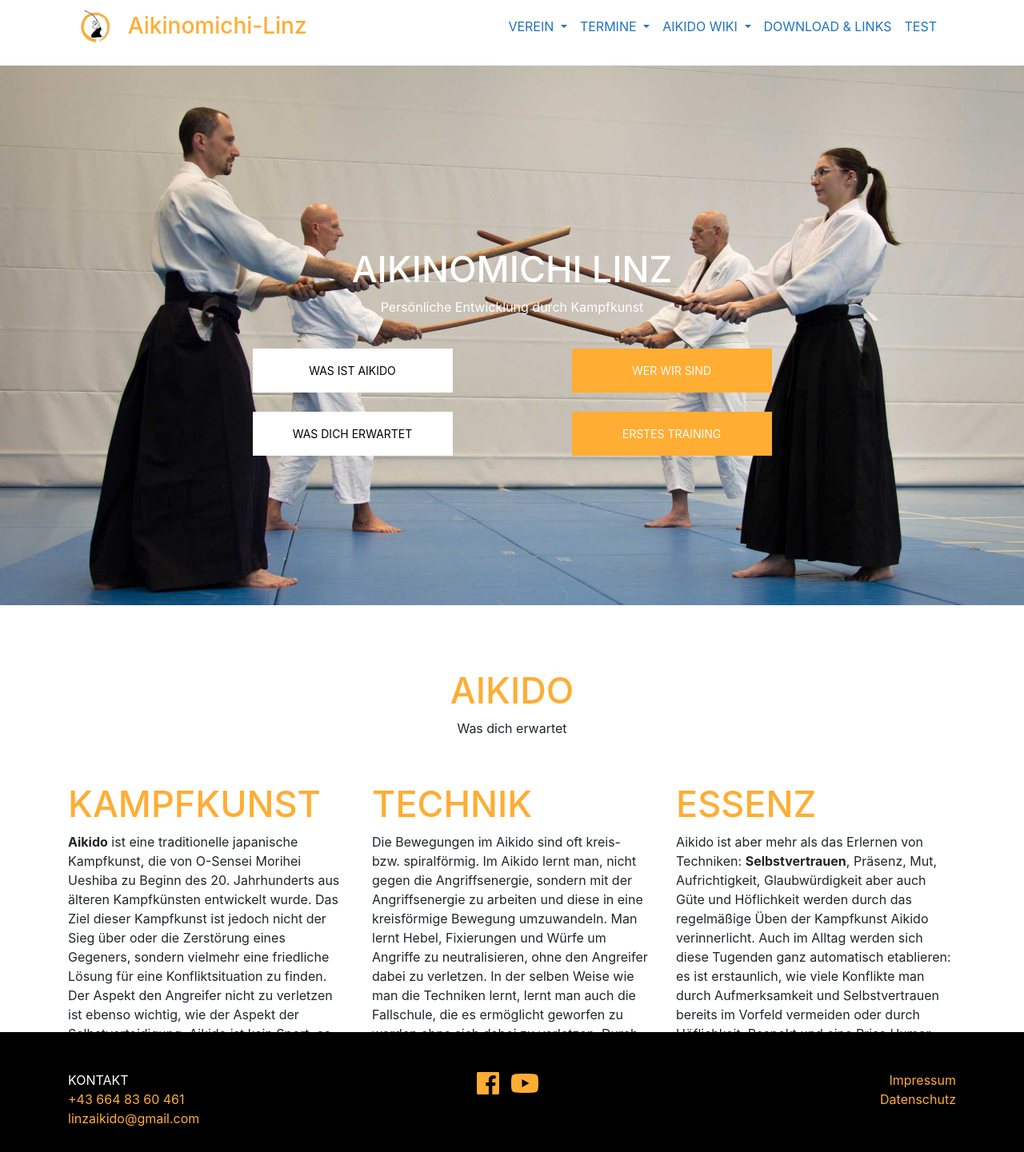
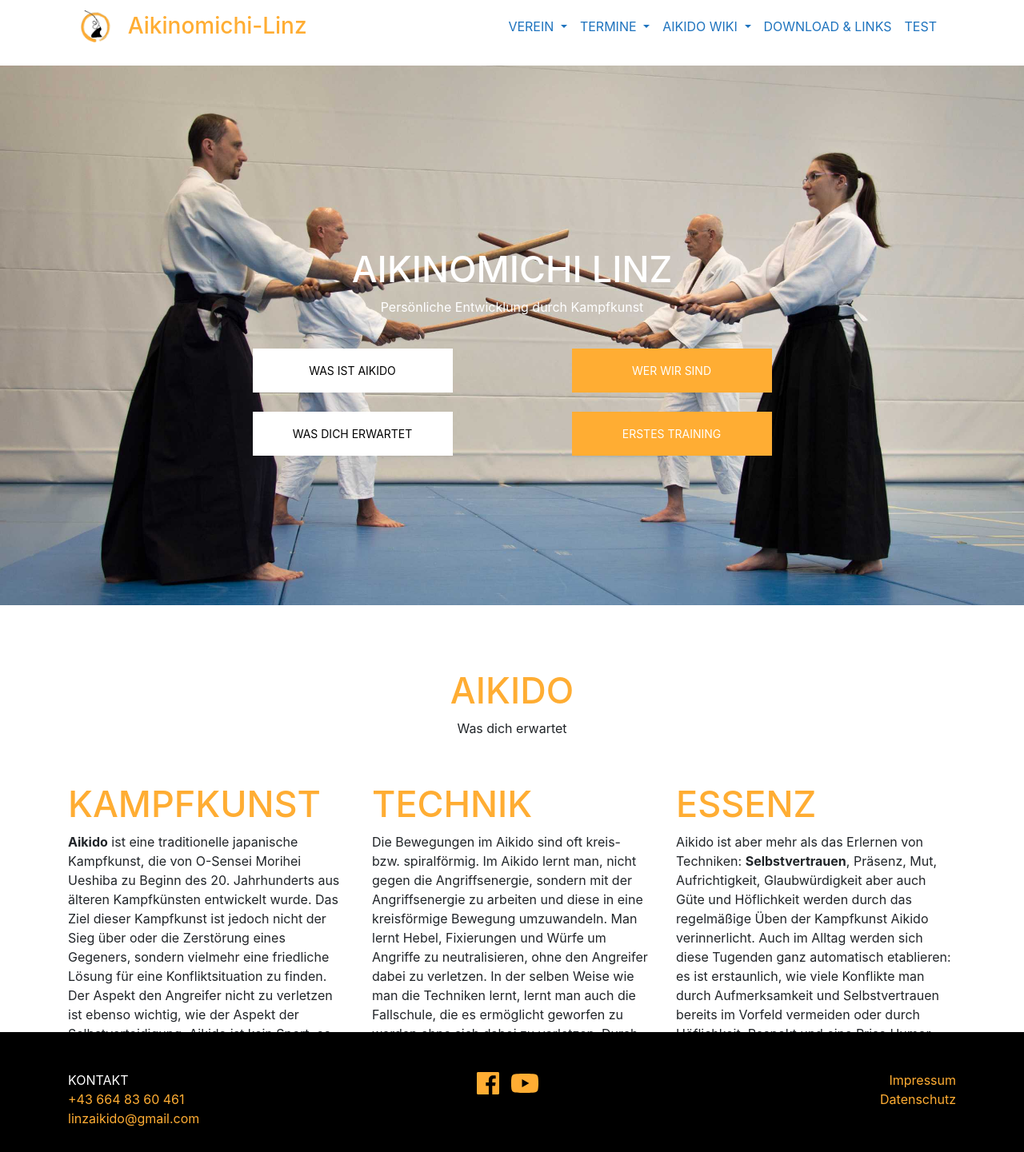
Before and after one commit to TWachs/aikinomichi-linz, a Jekyll site: the page built from index.md, in a window 1280 px wide. Shown: the whole page at 80% size. Built offline with Jekyll 4.4.1, drawn with Linux system fonts in a browser that asks for light colours; nearby versions of some CDN libraries.

Commit message:
correction slider schow

```diff
--- a/css/custom/includes/_index.scss
+++ b/css/custom/includes/_index.scss
@@ -69,7 +69,7 @@
   width: 100%;
   background-image: url('../images/SliderOne.jpg');
   background-position: center;
-  background-size: auto 875px;
+  background-size: 100% auto;
   background-repeat: no-repeat;
 
   @media (max-width: 576px) {
```
